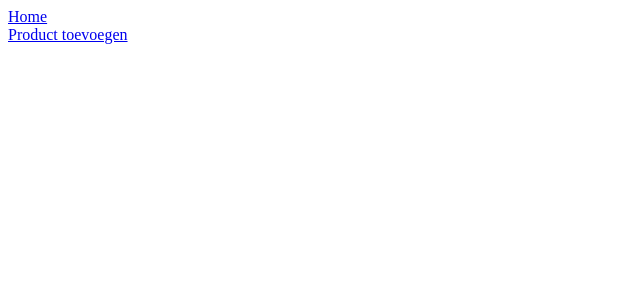
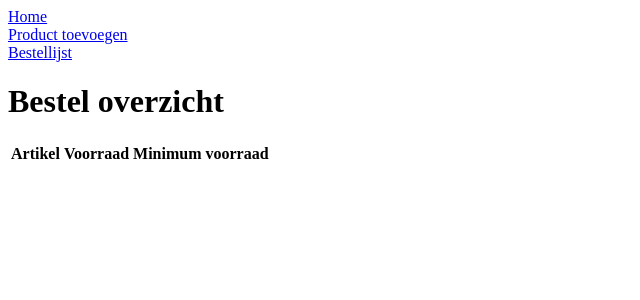
Before and after one commit to DOBronk/vue-inventory-manager, a Vue app: page /products/orderlist in a window 1280 px wide. Shown: the top 300 px of the page, without its empty margins (0-640 px from the left). Built offline with nearby package versions, Linux system fonts and the light colour scheme.

Commit message:
"Overzicht van producten die besteld moeten worden" finished.

```diff
--- a/src/App.vue
+++ b/src/App.vue
@@ -3,7 +3,8 @@
 
 <template>
   <RouterLink to="/">Home</RouterLink><br>
-  <RouterLink to="/products/create">Product toevoegen</RouterLink>
+  <RouterLink to="/products/create">Product toevoegen</RouterLink><br>
+  <RouterLink :to="{ name: 'orderList' }">Bestellijst</RouterLink>
   <main style="margin-top: 20px">
     <RouterView />
   </main>
--- a/src/domains/inventory/router/routes.js
+++ b/src/domains/inventory/router/routes.js
@@ -1,6 +1,7 @@
 import Main from '@/domains/inventory/views/Main.vue'
 import AddProduct from '@/domains/inventory/views/AddProduct.vue'
 import EditProduct from "@/domains/inventory/views/EditProduct.vue";
+import OrderList from "@/domains/inventory/views/OrderList.vue";
 
 export const routes = [{
     path: '/',
@@ -14,4 +15,8 @@ export const routes = [{
     path: '/products/edit/:id',
     name: 'editProduct',
     component: EditProduct
+}, {
+    path: '/products/orderlist',
+    name: 'orderList',
+    component: OrderList
 }];
--- a/src/domains/inventory/store.js
+++ b/src/domains/inventory/store.js
@@ -42,9 +42,10 @@ let id = 7;
 
 // Getters and Setters
 export const getAllProducts = computed(() => { return inventory; })
-export const getProductById = (id) => { return inventory[id]; };
+export const getProductOrderList = computed(() => { return inventory.filter(p => p.actualAmount < p.minimumAmount); })
+export const getProductById = (id) => { return inventory[id - 1]; };
 
 // Actions
 export const addProduct = (product) => { inventory.push(product);};
-export const editProduct = (product) => { inventory[product.id] = product; };
+export const editProduct = (product) => { inventory[product.id - 1] = product; };
 export const generateId = () => { return ++id;};
--- a/src/domains/inventory/views/EditProduct.vue
+++ b/src/domains/inventory/views/EditProduct.vue
@@ -6,7 +6,6 @@ import { useRoute, useRouter } from "vue-router";
 const router = useRouter();
 const route = useRoute();
 const product = getProductById(Number(route.params.id.valueOf()));
-
 
 let changedProduct = { id: product.id, price: product.price, name: product.name, actualAmount: product.actualAmount, minimumAmount: product.minimumAmount };
 
--- /dev/null
+++ b/src/domains/inventory/views/OrderList.vue
@@ -0,0 +1,28 @@
+<script setup>
+import { getProductOrderList } from "@/domains/inventory/store.js";
+const products = getProductOrderList.value;
+</script>
+
+<template>
+  <h1>Bestel overzicht</h1>
+  <table>
+    <tbody>
+    <tr>
+      <th>
+        Artikel
+      </th>
+      <th>
+        Voorraad
+      </th>
+      <th>
+        Minimum voorraad
+      </th>
+    </tr>
+    <tr v-for="product in products" :key="product.id">
+      <td>{{ product.name }}</td>
+      <td>{{ product.actualAmount }}</td>
+      <td>{{ product.minimumAmount }}</td>
+    </tr>
+    </tbody>
+  </table>
+</template>
```
